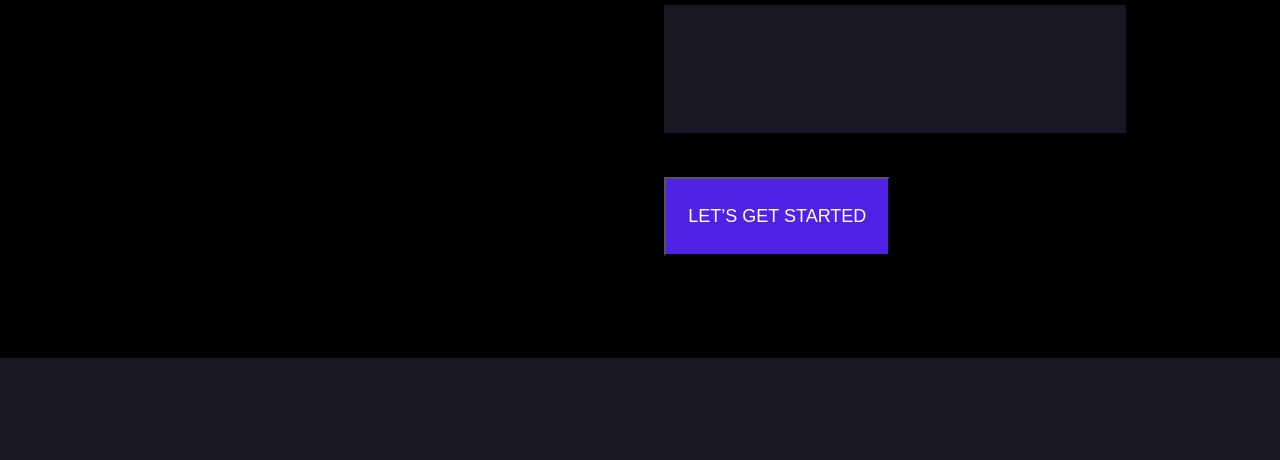
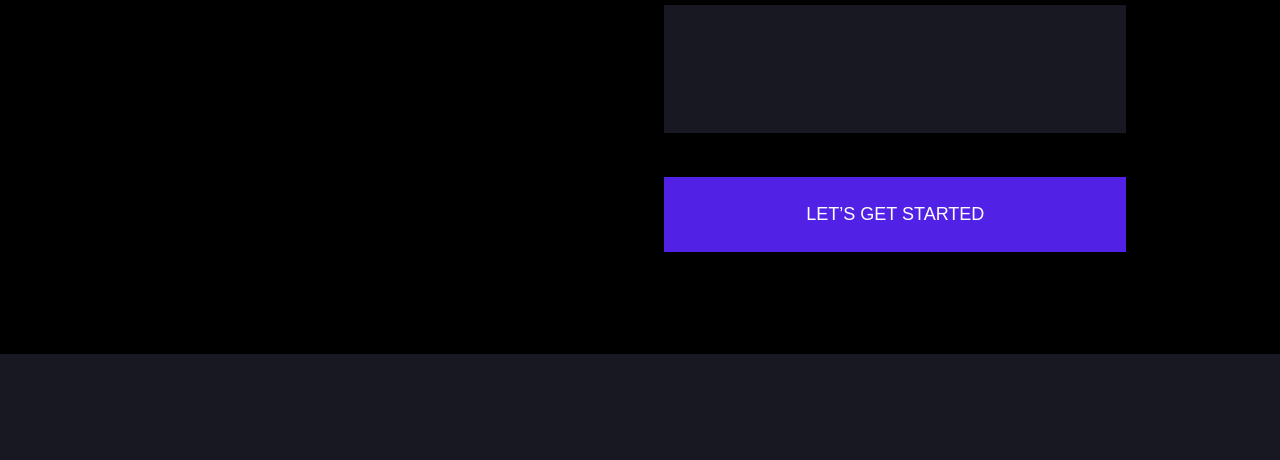
Before and after one commit to SamTarasov/Robin.W, a plain HTML site: page index.html in a window 1280 px wide. Shown: the part 9196-9656 px from the top of the page. Drawn offline with Linux system fonts and the light colour scheme.

Commit message:
Update main.css

```diff
--- a/css/main.css
+++ b/css/main.css
@@ -487,6 +487,8 @@ main{
     text-transform: uppercase;
     line-height: 150%;
     font-size: 18px;
+    border: none;
+    width: 100%;
 
     transition: all .5s ease;
 }
```
